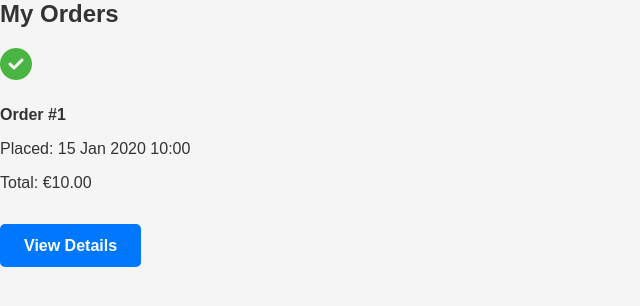
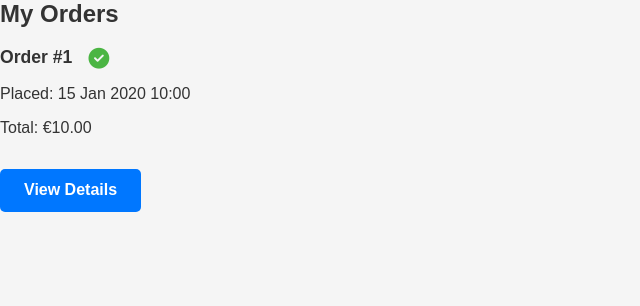
Before and after one commit to lra2001/igospace, a Flask app: page /order-history in a window 1280 px wide. Shown: the part 84-390 px from the top of the page, without its empty margins (0-640 px from the left). Run offline with Flask 3, Linux system fonts and the light colour scheme; a user stored in the database is signed in; tables that the repository leaves empty hold one stand-in row (values such as "Sample post"); some libraries are stand-ins or nearby versions.

Commit message:
styling
- update styling for order history

```diff
--- a/static/css/style.css
+++ b/static/css/style.css
@@ -494,3 +494,31 @@ form input.input-error {
     background: #4BB543;
     color: #fff;
 }
+
+.order-header {
+  display: flex;
+  align-items: center;      /* Vertically center items */
+  gap: 10px;
+}
+
+.order-header p {
+  margin: 0;                /* Remove default margin */
+  font-size: 1.1rem;
+  font-weight: bolder;
+  line-height: 1;           /* Tighter vertical alignment */
+  display: flex;
+  align-items: center;
+}
+
+.order-header .confirmation-icon {
+  margin: 0;                /* Remove extra margin */
+  display: flex;
+  align-items: center;
+}
+
+.order-header .confirmation-icon i {
+  color: #4BB543;
+  font-size: 1.3rem;
+  margin-left: 6px;
+  margin-bottom: 0;         /* Remove bottom margin */
+}
--- a/templates/order-history.html
+++ b/templates/order-history.html
@@ -5,10 +5,12 @@
 <div class="orders-list">
   {% for order in orders %}
   <div class="order-card">
+    <div class="order-header">
+      <p><strong>Order #{{ order.id }}</strong></p>
       <div class="confirmation-icon">
-          <i class="fas fa-check-circle" style="color: #4BB543; font-size: 2rem;"></i>
+        <i class="fas fa-check-circle"></i>
       </div>
-        <p><strong>Order #{{ order.id }}</strong></p>
+    </div>
     <p>Placed: {{ order.created_at.strftime('%d %b %Y %H:%M') }}</p>
     <p>Total: €{{ "%.2f"|format(order.total_amount) }}</p>
     <a href="{{ url_for('order_confirmation', order_id=order.id) }}" class="btn btn-primary">View Details</a>
```
Lines whose indentation alone changed are shown as unchanged.
